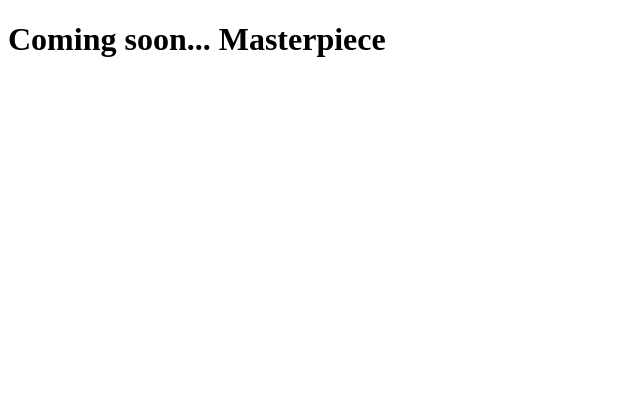
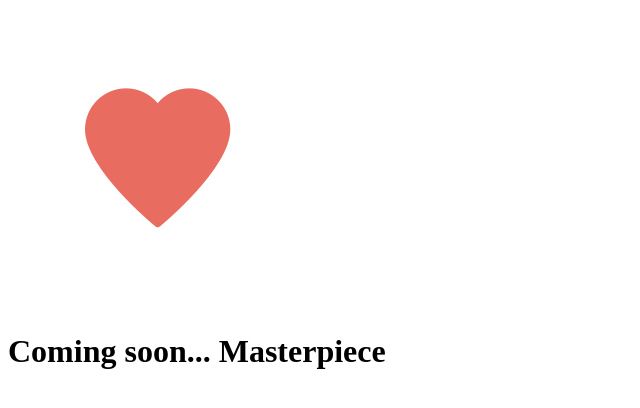
Before and after one commit to duester23/git-101, a plain HTML site: page index.html in a window 1280 px wide. Shown: the whole page, without its empty margins (0-640 px from the left). Drawn offline with Linux system fonts and the light colour scheme.

Commit message:
Added heart Logo

```diff
--- a/index.html
+++ b/index.html
@@ -5,6 +5,7 @@
 	<title>Coming soon...</title>
 </head>
 <body>
-	<h1>Coming soon... Masterpiece</h1>
+	<img src="heart.png" alt="heart">
+	<h1>Coming soon... Masterpiece </h1>
 </body>
 </html>
```
Also changed, not shown: heart.png (added).
